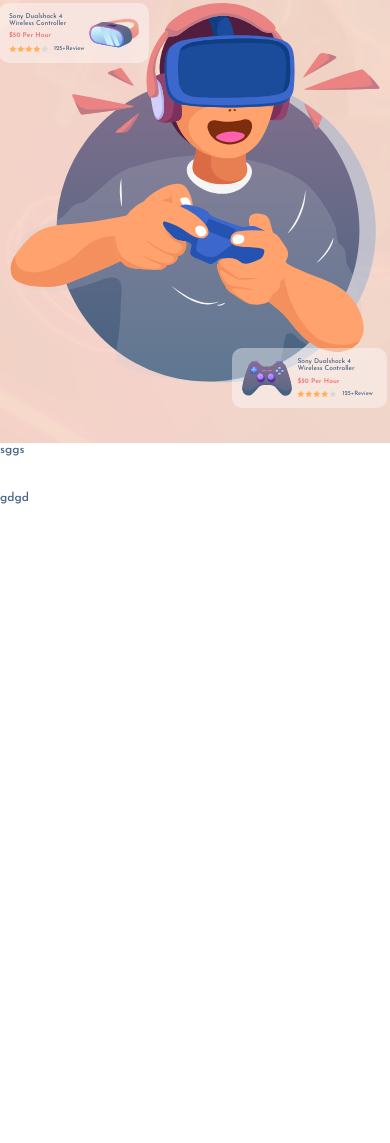
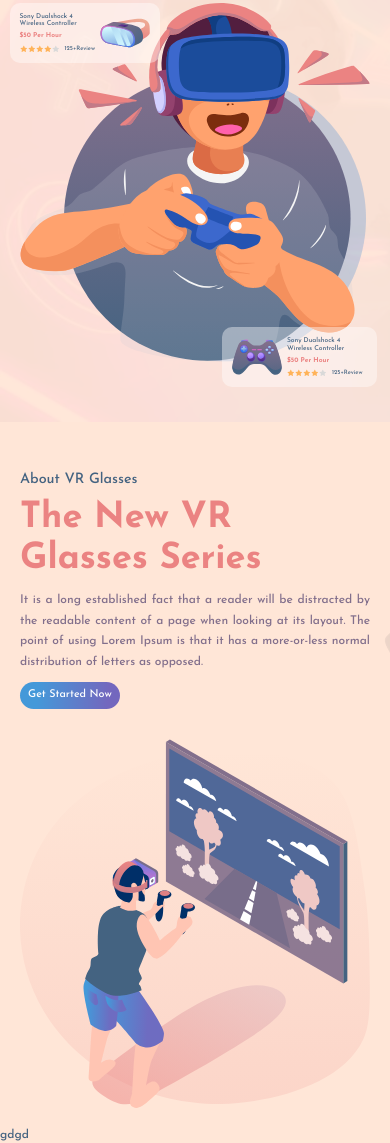
Before and after one commit to ValentunPron/Gogame, a website built with webpack: page index.html in a window 390 px wide. Shown: the part 339-1482 px from the top of the page. Before the commit the page ends 844 px from the top, so only its background shows below. Built offline with nearby package versions, Linux system fonts and the light colour scheme; files whose address does not match are found by name.

Commit message:
about VR

```diff
--- a/index.html
+++ b/index.html
@@ -118,7 +118,23 @@
 				</div>
 			</div>
 		</div>
-		<main class="main">sggs</main>
+		<main class="main">
+			<div class="about VR-about">
+				<div class="container">
+					<div class="about__body">
+						<div class="about__image-block">
+							<img class="about__image" src="./img/about/aboutVR.svg" alt="about VR" width="500" height="500">
+						</div>
+						<div class="about__content">
+							<h3 class="about__subtitle subtitle">About VR Glasses</h3>
+							<h1 class="about__title title">The New VR Glasses Series</h1>
+							<p class="about__desc desc">It is a long established fact that a reader will be distracted by the readable content of a page when looking at its layout. The point of using Lorem Ipsum is that it has a more-or-less normal distribution of letters as opposed.</p>
+							<button class="about__button button">Get Started Now</button>
+						</div>
+					</div>
+				</div>
+			</div>
+		</main>
 		<footer class="footer">gdgd</footer>
 	</div>
 	<script src="dist/bundle.js"></script>
--- /dev/null
+++ b/scss/_about.scss
@@ -0,0 +1,51 @@
+.about {
+	margin-top: 100px;
+	padding-bottom: 50px;
+	&__body {
+		display: flex;
+		align-items: center;
+		gap: 75px;
+		flex-direction: row;
+	}
+
+	&__image-block {
+		width: 100%;
+	}
+
+	&__image {
+		width: 100%;
+		height: auto;
+	}
+
+	&__title {
+		font-size: 3rem;
+	}
+}
+.VR-about {
+	.about__content {
+		max-width: 540px;
+		position: relative;
+		&::after {
+			position: absolute;
+			content: '';
+			width: 400px; height: 360px;
+			background-image: url('../img/about/VR.png');
+			background-repeat: no-repeat;
+			background-size: contain;
+			bottom: -250px;
+			left: 50px;
+			margin: auto;
+		}
+		&::before {
+			position: absolute;
+			content: '';
+			display: flex;
+			width: 400px; height: 500px;
+			background-image: url('../img/about/bgMen.png');
+			background-repeat: no-repeat;
+			background-size: cover;
+			top: -100px;
+			right: -250px;
+		}
+	}
+}
--- a/scss/_adaptive.scss
+++ b/scss/_adaptive.scss
@@ -23,6 +23,13 @@
 			bottom: 0;
 			right: -5%;
 		}
+	}
+	.about {
+		margin-top: 80px;
+		&__body {
+			gap: 50px;
+		}
+
 	}
 }
 @media (max-width: 1025px) {
@@ -120,8 +127,35 @@
 			width: 56px; height: auto;
 		}
 	}
+	.about {
+		margin-top: 100px;
+		padding-bottom: 50px;
+		&__body {
+			display: flex;
+			align-items: center;
+			gap: 40px;
+			flex-direction: row;
+		}
+		&__title {
+			font-size: 3rem;
+		}
+		&__image {
+			width: 100%;
+			min-width: 250px;
+			height: auto;
+		}
+
+	}
+	.VR-about {
+		.about__content {
+			max-width: 430px;
+		}
+	}
 }
 @media (max-width: 770px) {
+	.container {
+		padding: 0 20px;
+	}
 	.header {
 		padding: 5px 0;
 		&__nav {
@@ -264,6 +298,37 @@
 			}
 		}
 	}
+	.about {
+		margin-top: 50px;
+		padding-bottom: 20px;
+		&__body {
+			display: flex;
+			flex-direction: column-reverse;
+			align-items: center;
+			gap: 30px;
+		}
+		&__title {
+			font-size: 3rem;
+		}
+		&__image-block {
+			max-width: 400px;
+			margin: 0 auto;
+		}
+		&__image {
+			width: 100%;
+			max-width: 400px;
+			height: auto;
+		}
+
+	}
+	.VR-about {
+		.about__content {
+			max-width: none;
+			&::after {
+				display: none;
+			}
+		}
+	}
 }
 @media (max-width: 420px) {
 	html {
--- a/scss/_global.scss
+++ b/scss/_global.scss
@@ -4,6 +4,7 @@ body {
 	font-size: 1rem;
 	line-height: 1.2;
 	color: var(--blue);
+	background: #FFE6D7;
 }
 
 a {
@@ -17,7 +18,7 @@ a {
 	overflow: hidden;
 	&__top {
 		position: relative;
-		background-color: rgba($color: #EAAC8B, $alpha: 0.45);
+		background-color: rgba($color: #FFE6D7, $alpha: 0.35);
 		&::before {
 			position: absolute;
 			content: '';
--- a/scss/style.scss
+++ b/scss/style.scss
@@ -11,4 +11,5 @@
 @import "_footer.scss";
 // --- Другие страницы --- //
 @import "_try-it.scss";
+@import "_about.scss";
 @import "_adaptive.scss";
```
Also changed, not shown: css/style.css, img/about/VR.png (added), img/about/aboutVR.svg (added), img/about/bgMen.png (added).
